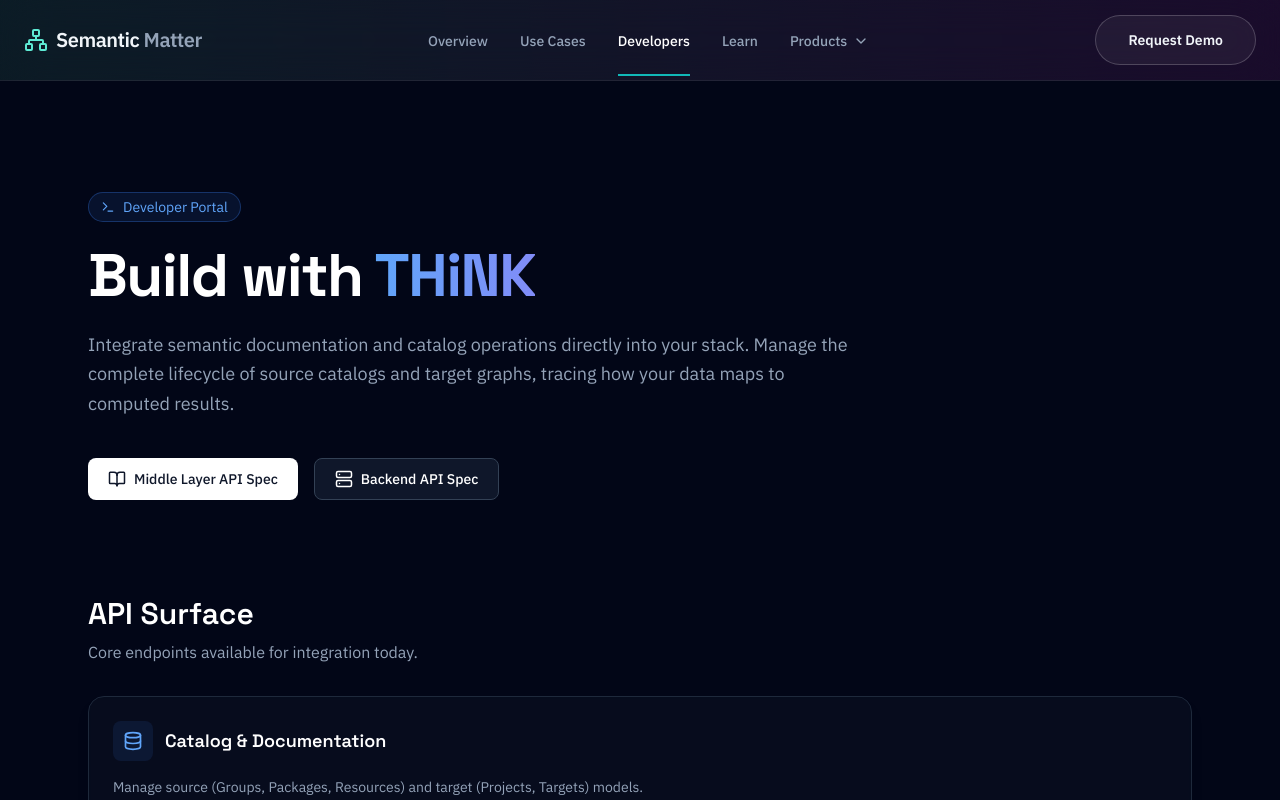
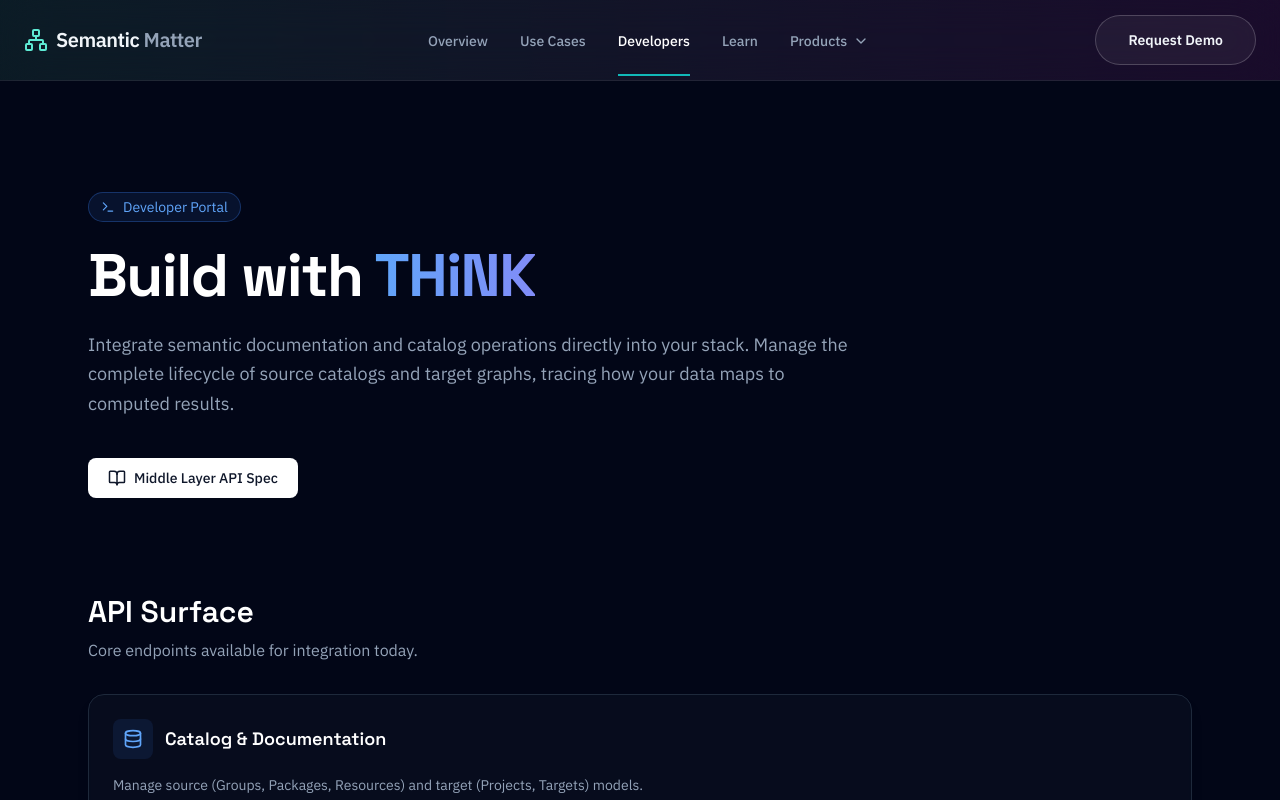
Before and after one commit to SemanticMatter/semanticmatter_landingpage, a Next.js app: page /developers in a window 1280 px wide. Shown: the top 800 px of the page. Built offline with nearby package versions, Linux system fonts and the light colour scheme.

Commit message:
Removed backend API spec link

```diff
--- a/app/developers/page.tsx
+++ b/app/developers/page.tsx
@@ -72,22 +72,13 @@
 
           <div className="flex flex-wrap gap-4 pt-4">
             <a
-              href="https://api-dev.semanticmatter.com/openapi.json"
+              href="https://api-dev.semanticmatter.com/docs"
               target="_blank"
               rel="noreferrer"
               className="flex items-center gap-2 rounded-lg bg-white px-5 py-2.5 text-sm font-medium text-slate-900 transition-colors hover:bg-slate-200"
             >
               <BookOpen size={18} />
               Middle Layer API Spec
-            </a>
-            <a
-              href="https://api-dev.semanticmatter.com/_api/openapi.json"
-              target="_blank"
-              rel="noreferrer"
-              className="flex items-center gap-2 rounded-lg border border-slate-700 bg-slate-900 px-5 py-2.5 text-sm font-medium text-white transition-colors hover:bg-slate-800"
-            >
-              <Server size={18} />
-              Backend API Spec
             </a>
           </div>
         </div>
```
